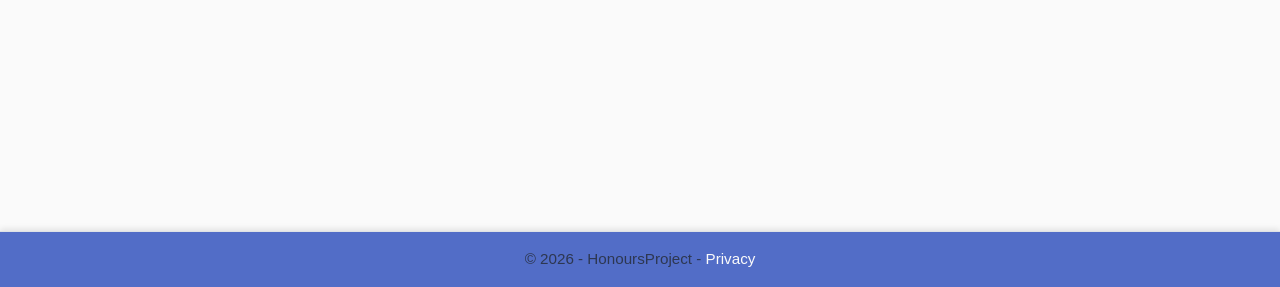
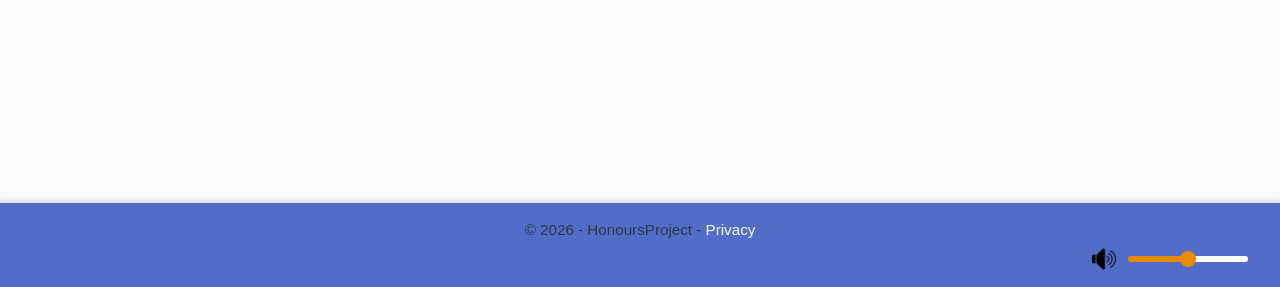
Before and after one commit to DavidEdMc/HonoursProject, an ASP.NET Core app: page /Home/Privacy in a window 1280 px wide. Shown: the part 513-800 px from the top of the page. Run offline with ASP.NET Core 8, Linux system fonts and the light colour scheme; style sheets or scripts are compiled from the project's sources; some libraries are stand-ins or nearby versions.

Commit message:
adding minor audio and sound control

```diff
--- a/Views/Lesson/LessonRunner.cshtml
+++ b/Views/Lesson/LessonRunner.cshtml
@@ -26,6 +26,9 @@
 }
 
 <div class="lesson-runner-container">
+    <audio id="soundCorrect" src="/assets/audio/correct.mp3" preload="auto"></audio>
+    <audio id="soundIncorrect" src="/assets/audio/incorrect.mp3" preload="auto"></audio>
+    <audio id="soundComplete" src="/assets/audio/complete.mp3" preload="auto"></audio>
 
     <h2 id="questionHeader"></h2>
     <div id="lessonCompleteBanner" class="lesson-complete-banner">
--- a/Views/Shared/_LayoutFooter.cshtml
+++ b/Views/Shared/_LayoutFooter.cshtml
@@ -2,4 +2,8 @@
     <div class="container">
         &copy; 2026 - HonoursProject - <a asp-area="" asp-controller="Home" asp-action="Privacy">Privacy</a>
     </div>
+    <div class="volume-control">
+        <img id="volumeIcon" src="/assets/images/audio.png" alt="Volume" class="volume-icon" />
+        <input type="range" id="volumeSlider" min="0" max="1" step="0.05" value="0.5">
+    </div>
 </footer>
--- a/wwwroot/css/Common/Footer.css
+++ b/wwwroot/css/Common/Footer.css
@@ -18,3 +18,66 @@ footer a {
 footer a:hover {
     color: var(--color-brand-secondary) !important;
 }
+
+.footer .volume-control {
+    float: right;
+    font-size: 14px;
+    margin-top: 5px;
+}
+
+#volumeSlider {
+    width: 120px;
+    vertical-align: middle;
+    appearance: none;
+    height: 6px;
+    border-radius: 5px;
+    outline: none;
+    background: linear-gradient(
+        to right,
+        var(--color-brand-secondary) 0%,
+        var(--color-brand-secondary) calc(var(--value) * 100%),
+        #ffffff calc(var(--value) * 100%),
+        #ffffff 100%
+    );
+}
+
+/* Thumb */
+#volumeSlider::-webkit-slider-thumb {
+    appearance: none;
+    width: 16px;
+    height: 16px;
+    background: var(--color-brand-secondary);
+    border-radius: 50%;
+    cursor: pointer;
+}
+
+/* Firefox */
+#volumeSlider::-moz-range-progress {
+    background: var(--color-brand-secondary);
+}
+#volumeSlider::-moz-range-track {
+    background: #ffffff;
+}
+#volumeSlider::-moz-range-thumb {
+    width: 16px;
+    height: 16px;
+    background: var(--color-brand-secondary);
+    border-radius: 50%;
+    cursor: pointer;
+    transform: translateY(-5px);
+}
+
+
+/* Disabled */
+#volumeSlider.slider-disabled {
+    opacity: 0.4;
+    cursor: not-allowed;
+}
+
+.volume-icon {
+    width: 24px;
+    height: 24px;
+    cursor: pointer;
+    vertical-align: middle;
+    margin-right: 8px;
+}
--- a/wwwroot/js/site.js
+++ b/wwwroot/js/site.js
@@ -1,4 +1,68 @@
-// Please see documentation at https://learn.microsoft.com/aspnet/core/client-side/bundling-and-minification
-// for details on configuring this project to bundle and minify static web assets.
+let lessonVolume = parseFloat(localStorage.getItem("lessonVolume") || "0.5");
+let isMuted = localStorage.getItem("lessonMuted") === "true";
 
-// Write your JavaScript code.
+document.addEventListener("DOMContentLoaded", () => {
+    const slider = document.getElementById("volumeSlider");
+    const icon = document.getElementById("volumeIcon");
+
+    // Apply saved mute state
+    updateVolumeIcon();
+    applyVolumeToAllSounds();
+    updateSliderState();
+
+    if (slider) {
+        slider.value = lessonVolume;
+        slider.style.setProperty("--value", slider.value);
+
+        slider.addEventListener("input", () => {
+            lessonVolume = parseFloat(slider.value);
+            localStorage.setItem("lessonVolume", lessonVolume);
+            slider.style.setProperty("--value", slider.value);
+
+            applyVolumeToAllSounds();
+        });
+    }
+
+    if (icon) {
+        icon.addEventListener("click", () => {
+            isMuted = !isMuted;
+            localStorage.setItem("lessonMuted", isMuted);
+            updateVolumeIcon();
+            applyVolumeToAllSounds();
+            updateSliderState();
+        });
+    }
+});
+
+function applyVolumeToAllSounds() {
+    const soundIds = ["soundCorrect", "soundIncorrect", "soundComplete"];
+
+    soundIds.forEach(id => {
+        const audio = document.getElementById(id);
+        if (audio) {
+            audio.volume = isMuted ? 0 : lessonVolume;
+        }
+    });
+}
+
+function updateVolumeIcon() {
+    const icon = document.getElementById("volumeIcon");
+    if (!icon) return;
+
+    icon.src = isMuted
+        ? "/assets/images/mute.png"
+        : "/assets/images/audio.png";
+}
+
+function updateSliderState() {
+    const slider = document.getElementById("volumeSlider");
+    if (!slider) return;
+
+    if (isMuted) {
+        slider.disabled = true;
+        slider.classList.add("slider-disabled");
+    } else {
+        slider.disabled = false;
+        slider.classList.remove("slider-disabled");
+    }
+}
```
Also changed, not shown: wwwroot/js/lessonRunner.js (+35 -1 lines), wwwroot/assets/images/audio.png (added), wwwroot/assets/images/mute.png (added), 3 other files.
